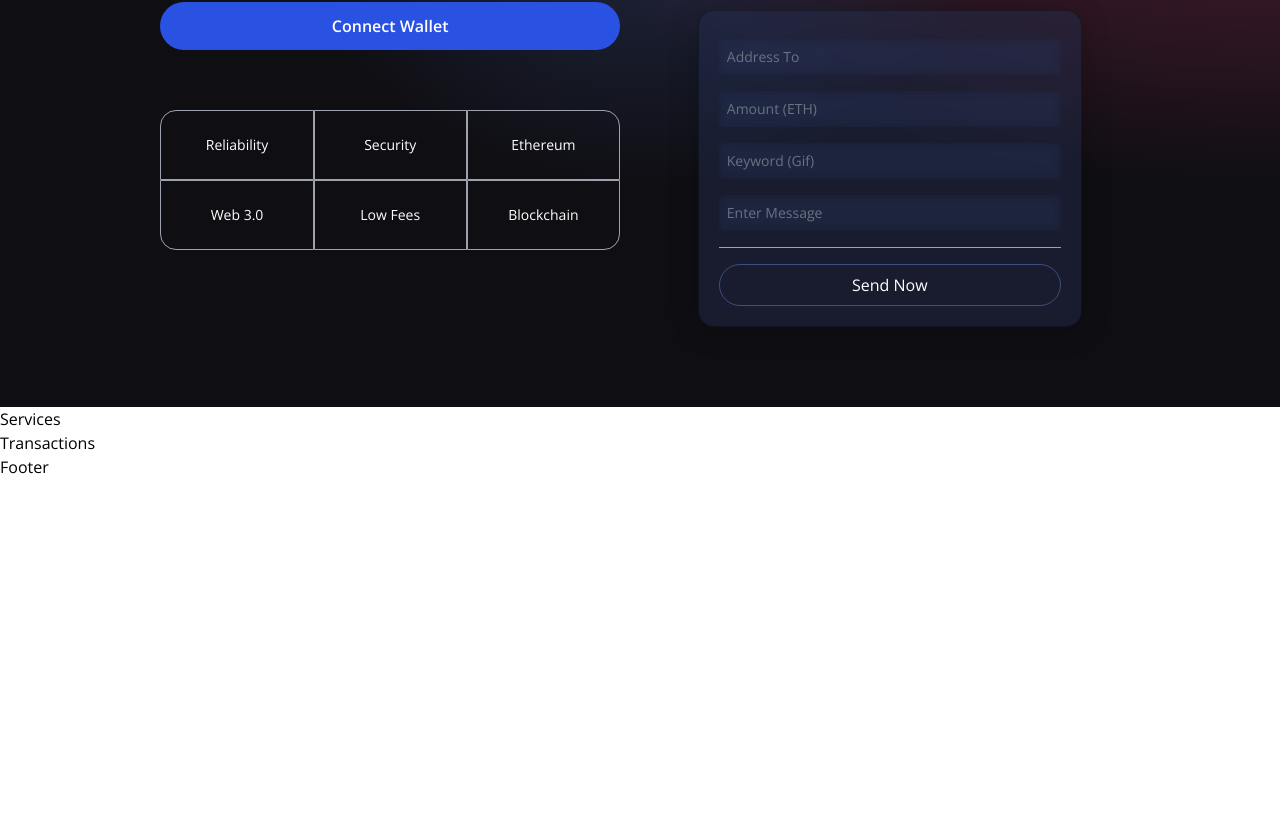
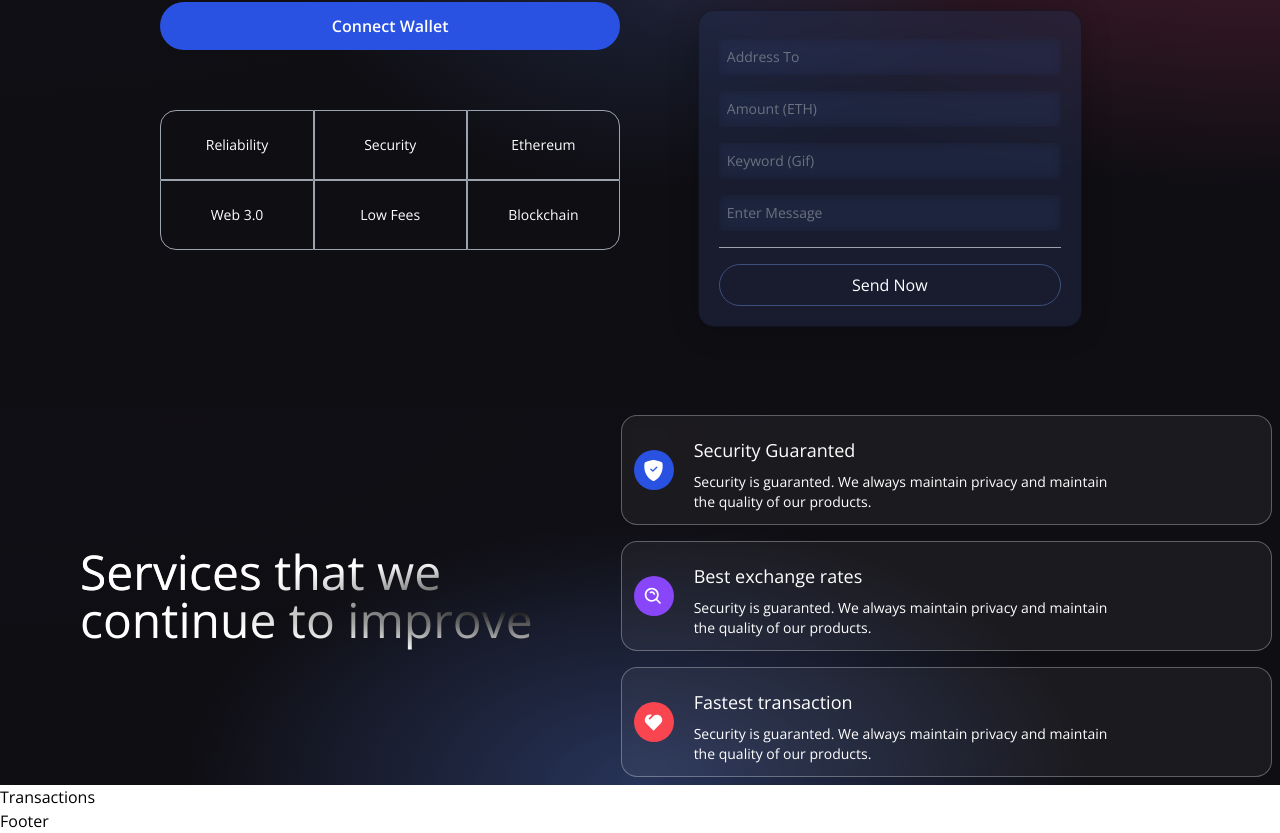
Before and after one commit to harsh256-code/web3-project, a React (Vite) app in the folder client/: page / in a window 1280 px wide. Shown: the part 342-1175 px from the top of the page. Before the commit the page ends 821 px from the top, so only its background shows below. Built offline with nearby package versions, Linux system fonts and the light colour scheme.

Commit message:
Services component done

```diff
--- a/client/src/components/Services.jsx
+++ b/client/src/components/Services.jsx
@@ -1,7 +1,58 @@
 import React from "react";
+import { BsShieldFillCheck } from "react-icons/bs";
+import { BiSearchAlt } from "react-icons/bi";
+import { RiHeart2Fill } from "react-icons/ri";
+
+const ServiceCard = ({ color, title, icon, subtitle }) => {
+  return (
+    <div className="flex flex-row justify-start items-center white-glassmorphism p-3 m-2 cursor-pointer hover:shadow-xl">
+      <div
+        className={`w-10 h-10 rounded-full flex justify-center items-center ${color}`}
+      >
+        {icon}
+      </div>
+      <div className="ml-5 flex flex-col flex-1">
+        <h1 className="mt-2 text-white text-lg">{title}</h1>
+        <p className="mt-2 text-white text-sm md:w-9/12">{subtitle}</p>
+      </div>
+    </div>
+  );
+};
 
 const Services = () => {
-  return <div>Services</div>;
+  return (
+    <div className="flex flex-col md:flex-row w-full justify-center items-center gradient-bg-services">
+      <div className="flex mf:flex-row flex-col items-center justify-between md:p-20 py-12 px-4">
+        <div className="flex-1 flex flex-col justify-start items-start">
+          <h1 className="text-white text-3xl sm:text-5xl py-2 text-gradient">
+            Services that we
+            <br />
+            continue to improve
+          </h1>
+        </div>
+      </div>
+      <div className="flex-1 flex flex-col justify-start items-center">
+        <ServiceCard
+          color="bg-[#2952E3]"
+          title="Security Guaranted"
+          icon={<BsShieldFillCheck fontSize={21} className="text-white" />}
+          subtitle="Security is guaranted. We always maintain privacy and maintain the quality of our products."
+        />
+        <ServiceCard
+          color="bg-[#8945F8]"
+          title="Best exchange rates"
+          icon={<BiSearchAlt fontSize={21} className="text-white" />}
+          subtitle="Security is guaranted. We always maintain privacy and maintain the quality of our products."
+        />
+        <ServiceCard
+          color="bg-[#F84550]"
+          title="Fastest transaction"
+          icon={<RiHeart2Fill fontSize={21} className="text-white" />}
+          subtitle="Security is guaranted. We always maintain privacy and maintain the quality of our products."
+        />
+      </div>
+    </div>
+  );
 };
 
 export default Services;
```
